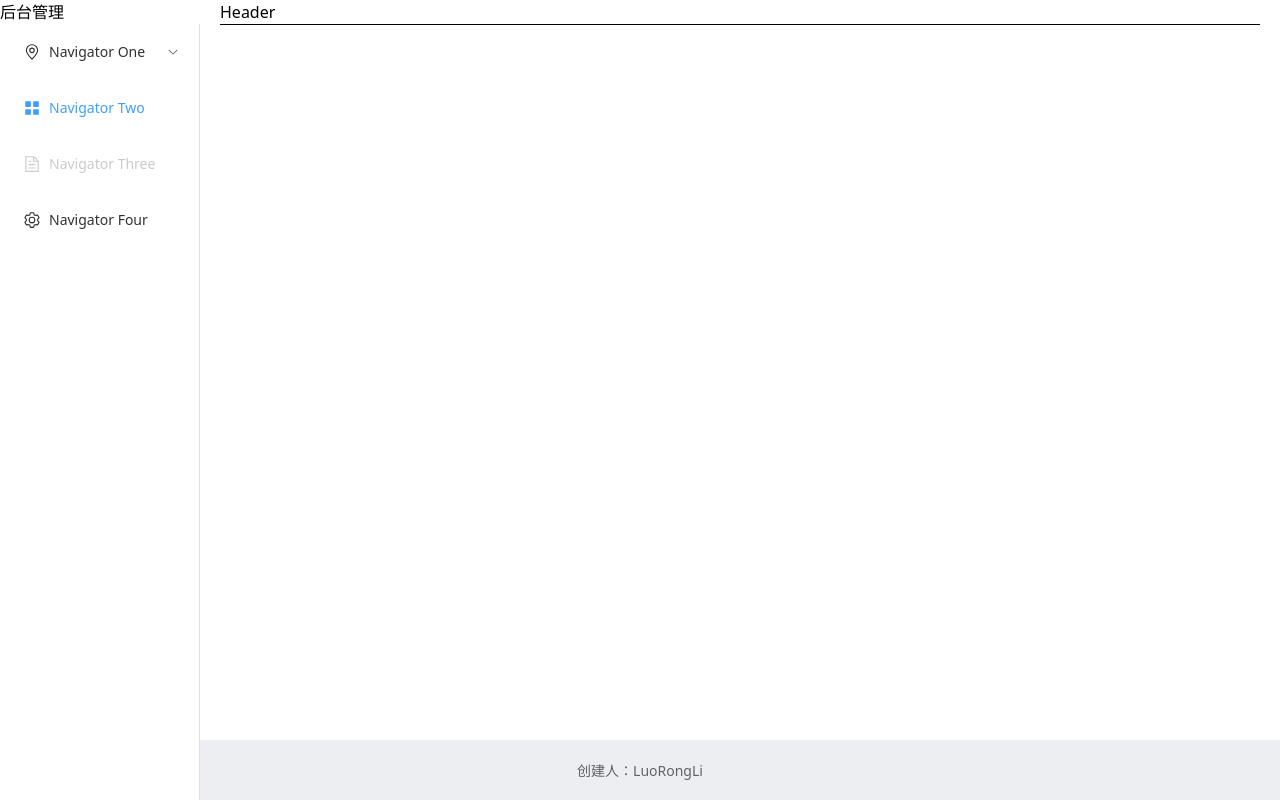
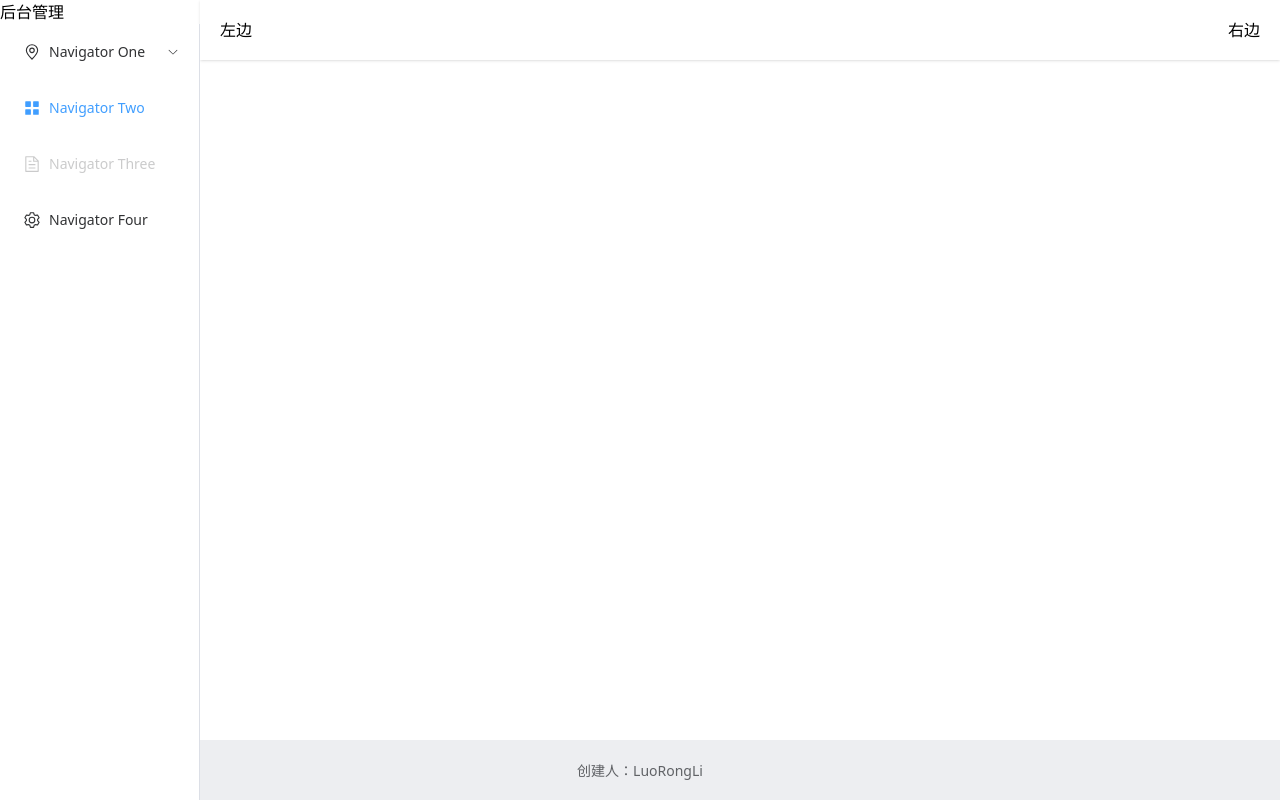
Before and after one commit to Luo-RongLi/admin-vue, a Vue app: page / in a window 1280 px wide. Built offline with nearby package versions, Linux system fonts and the light colour scheme; sample sign-in values are in the browser's storage.

Commit message:
feat(login an header): 登录样式的调整，header布局改一下

```diff
--- a/src/Layout/MainLayout.vue
+++ b/src/Layout/MainLayout.vue
@@ -11,7 +11,7 @@ import MainFooter from '@/Layout/components/MainFooter.vue'
       <AsideMenu />
     </el-aside>
     <el-container>
-      <el-header>
+      <el-header class="shadow-sm">
         <MainHeader />
       </el-header>
       <el-main>
--- a/src/Layout/components/MainHeader.vue
+++ b/src/Layout/components/MainHeader.vue
@@ -3,8 +3,9 @@
 </script>
 
 <template>
-<div class="flex border-b">
-  Header
+<div class="flex items-center justify-between h-full">
+  <div>左边</div>
+  <div>右边</div>
 </div>
 </template>
 
--- a/src/views/Login/LoginView.vue
+++ b/src/views/Login/LoginView.vue
@@ -4,7 +4,7 @@ import RightView from '@/views/Login/components/RightView.vue'
 </script>
 
 <template>
-  <main class="flex items-center justify-between gap-4 p-4 h-screen bg-image">
+  <main class="flex items-center justify-between gap-4 pr-12 h-screen bg-image">
     <LeftView />
     <RightView />
   </main>
--- a/src/views/Login/components/RightView.vue
+++ b/src/views/Login/components/RightView.vue
@@ -16,16 +16,17 @@ const {ruleFormRef,submitForm,resetForm} = useRuleFormRef({
 </script>
 
 <template>
-  <el-card class="w-1/3">
+  <el-card class="w-1/3" body-class="space-y-4">
+    <h1 class="text-center">后台管理系统</h1>
     <el-form ref="ruleFormRef" @reset.prevent="resetForm(false)" @submit.prevent="submitForm" :model="formData" >
-      <el-form-item label="账号">
+      <el-form-item label="账号" prop="account">
         <el-input v-model="formData.account" placeholder="请输入用户名或者手机号"></el-input>
       </el-form-item>
-      <el-form-item>
+      <el-form-item label="密码" prop="password">
         <el-input v-model="formData.password" type="password" placeholder="请输入密码"></el-input>
       </el-form-item>
       <el-form-item>
-        <el-button native-type="submit" type="primary">登录</el-button>
+        <el-button class="mx-auto" native-type="submit" type="primary">登录</el-button>
       </el-form-item>
     </el-form>
   </el-card>
```
